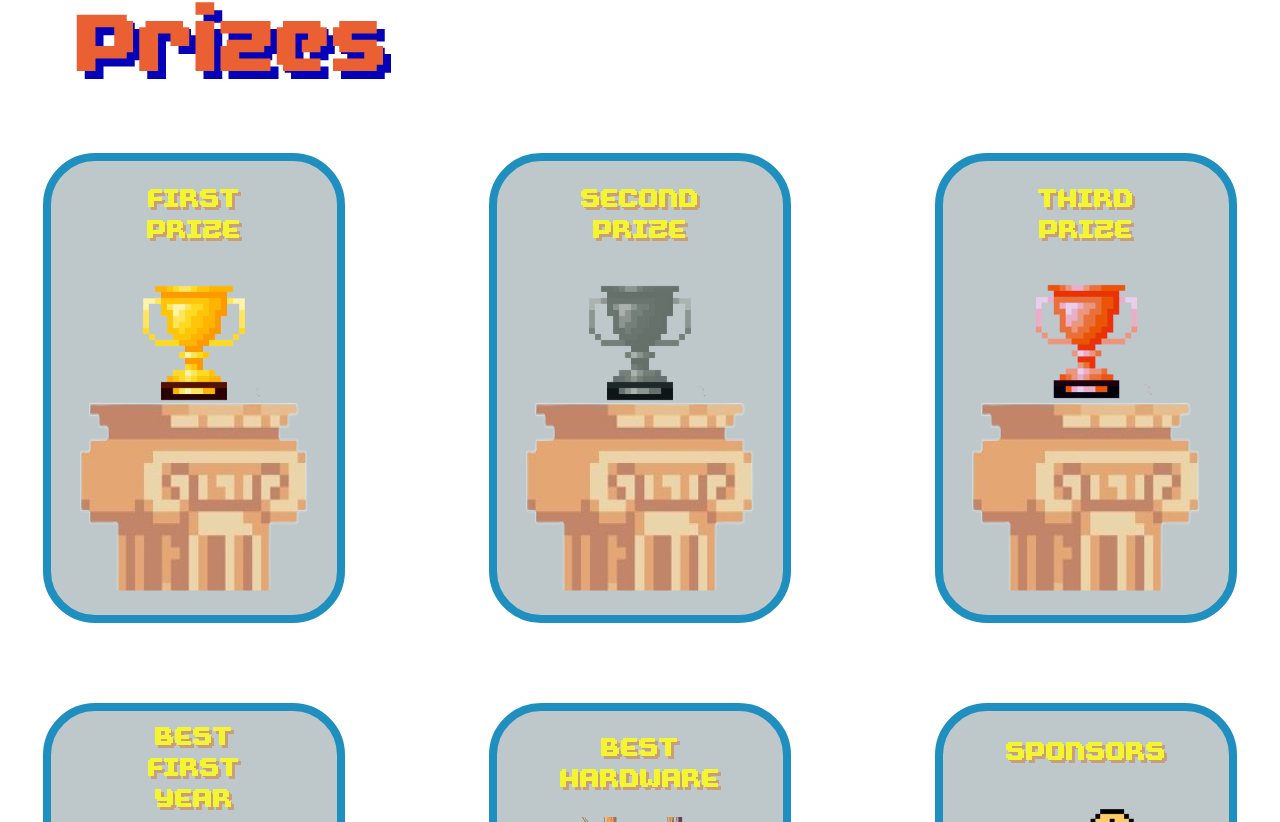
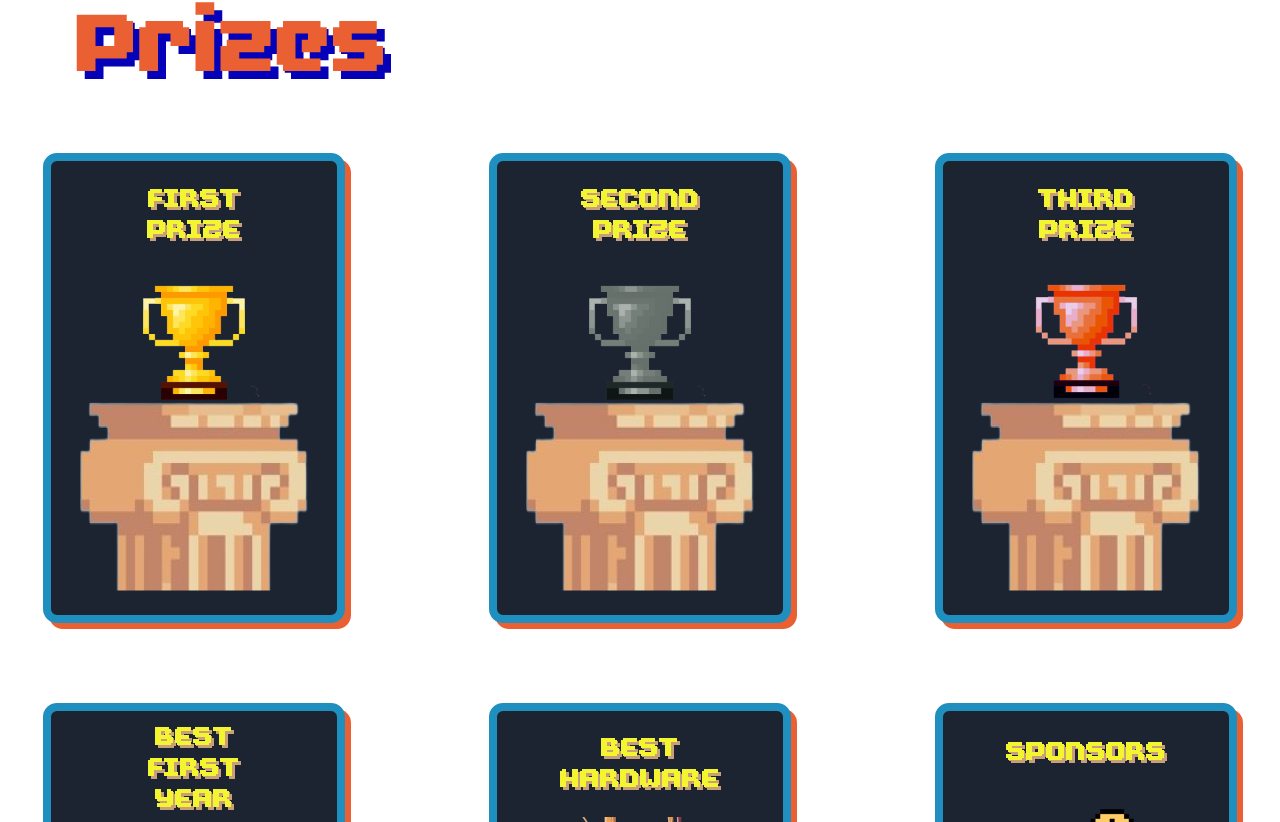
Before and after one commit to OWASP-STUDENT-CHAPTER/HackOWASP6.0, a React (Create React App) app: page / in a window 1280 px wide. Shown: the part 3378-4200 px from the top of the page. Built offline with nearby package versions, Linux system fonts and the light colour scheme.

Commit message:
prize card

```diff
--- a/src/components/prizespage/prizecard.module.css
+++ b/src/components/prizespage/prizecard.module.css
@@ -3,14 +3,15 @@
     flex-direction: column;
     height: 470px;
     width: 302px;
-    background-color: #BEC8CB;
+    background-color: #1C2431;
     border: solid;
     border-color:#1F8FBF;
     border-width: 8px;
-    border-radius: 52px;
+    border-radius:14px;
     gap: 1.5rem;
     /* gap: 25px; */
     align-items: center;
+    box-shadow: 6px 6px #EA6032;
     justify-content: center;
 }
 
```
